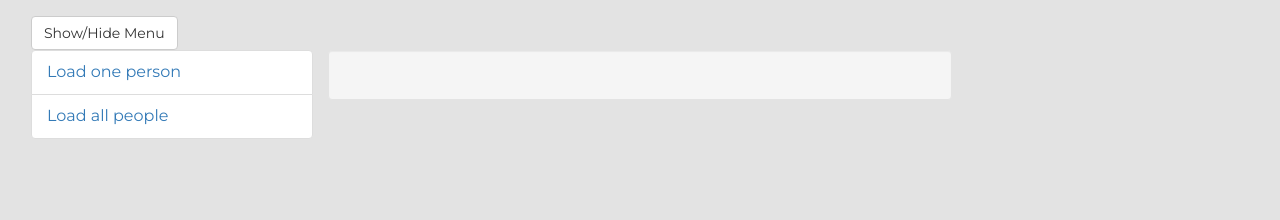
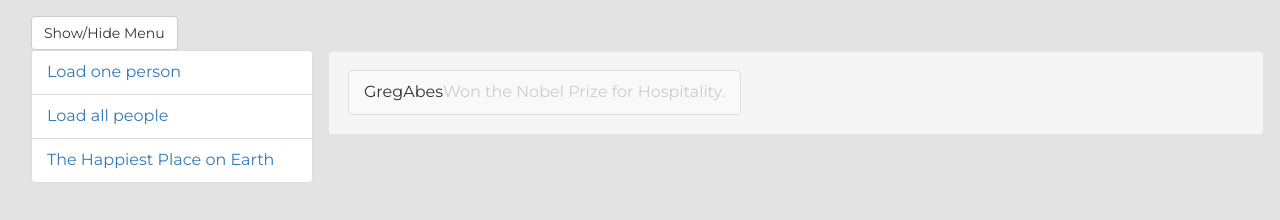
Before and after one commit to dstrus/jsonpeople, a plain HTML site: page index.html in a window 1280 px wide. Drawn offline with Linux system fonts and the light colour scheme.

Commit message:
Load people in via Ajax.

```diff
--- a/index.html
+++ b/index.html
@@ -24,17 +24,25 @@
       <li class="list-group-item">
         <a href="http://davestrus.com/data/people.json" data-remote="true">Load all people</a>
       </li>
+      <li class="list-group-item">
+        <a href="http://elevenfiftyacademy.org">The Happiest Place on Earth</a>
+      </li>
     </ul>
   </nav>
 
-  <main class="well col-sm-6">
-    <ul id="people"></ul>
+  <main class="well col-sm-9">
+    <table class="table-striped">
+      <tbody id="people"></tbody>
+    </table>
   </main>
 
-  <li id="template" class="hidden list-group-item">
-    {{ person.firstName }} {{ person.lastName }}
-    ({{ person.secret }})
-  </li>
+  <table class="hidden"><tbody>
+  <tr id="template" class="hidden list-group-item">
+    <td>{{ person.firstName }}</td>
+    <td>{{ person.lastName }}</td>
+    <td><span style="color: #ccc;">{{ person.secret }}</span></td>
+  </tr>
+  </tbody></table>
 
   <script src="js/jquery.min.js"></script>
   <script src="js/scripts.js"></script>
--- a/js/scripts.js
+++ b/js/scripts.js
@@ -0,0 +1,65 @@
+var people = [{
+  firstName: 'Greg',
+  lastName: 'Abes'
+}];
+
+people[0].secret = 'Won the Nobel Prize for Hospitality.'
+
+$('#menuToggle').on('click', function() {
+  $('nav ul').slideToggle({
+    duration: 400
+  });
+});
+
+$('a[data-remote=true]').on('click', function(ev) {
+  ev.preventDefault();
+  $.ajax({
+    url: $(this).attr('href'),
+    method: 'get',
+    dataType: 'jsonp'
+  });
+});
+
+function loadResults(data) {
+  if (data.firstName) {
+    people.push(data);
+  }
+  else if (data.people) {
+    people = people.concat(data.people);
+  }
+  listPeople();
+}
+
+function listPeople() {
+  $('#people')
+    .slideUp()
+    .empty();
+
+  $.each(people, function(index, person) {
+    var item = $('#template').clone().attr('id', '');
+
+    var newContent = item.html()
+      .replace('{{ person.firstName }}', person.firstName)
+      .replace('{{ person.lastName }}', person.lastName)
+      .replace('{{ person.secret }}', person.secret);
+
+    item.html(newContent);
+
+    item.removeClass('hidden');
+    $('#people').append(item);
+    $('#people').slideDown();
+  });
+}
+
+listPeople();
+
+
+
+
+
+
+
+
+
+
+//
```
